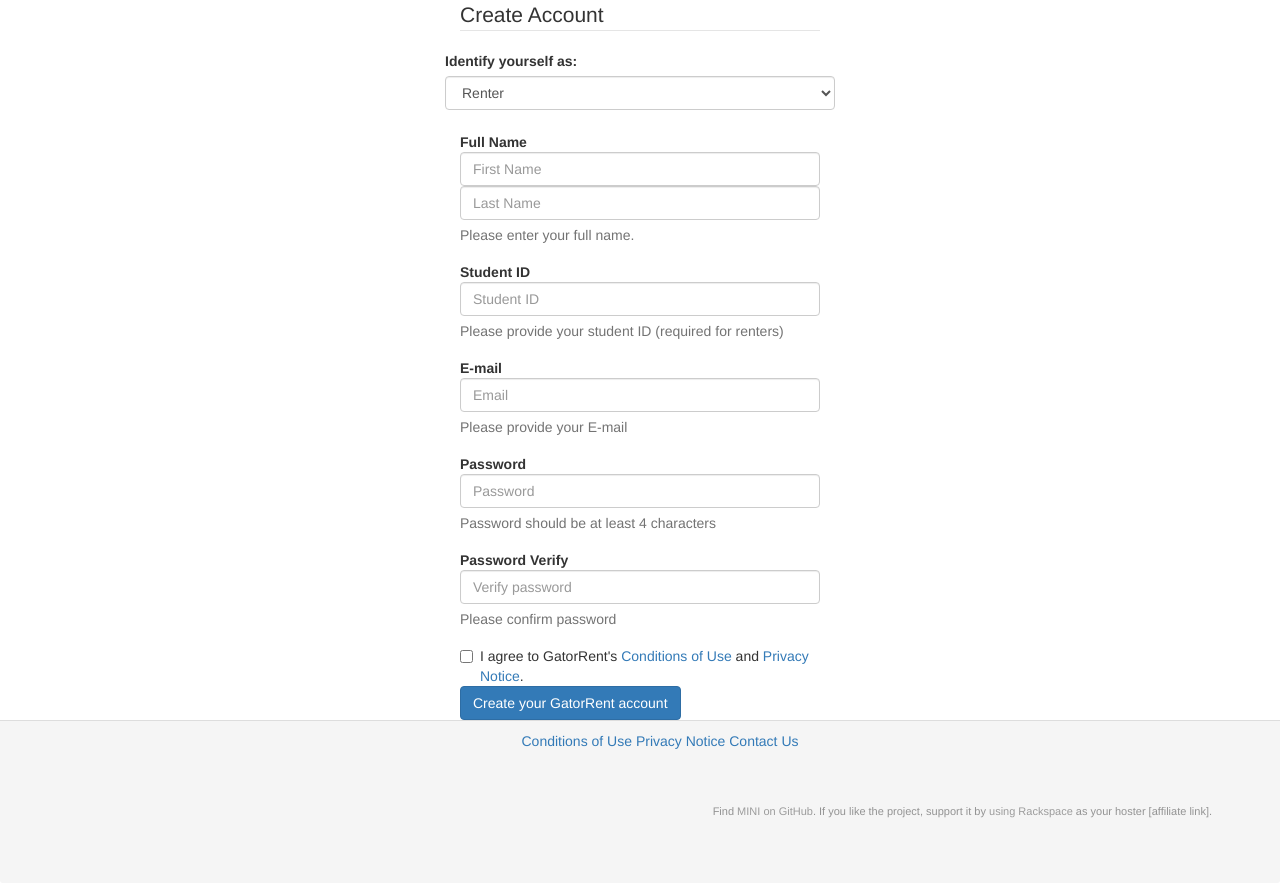
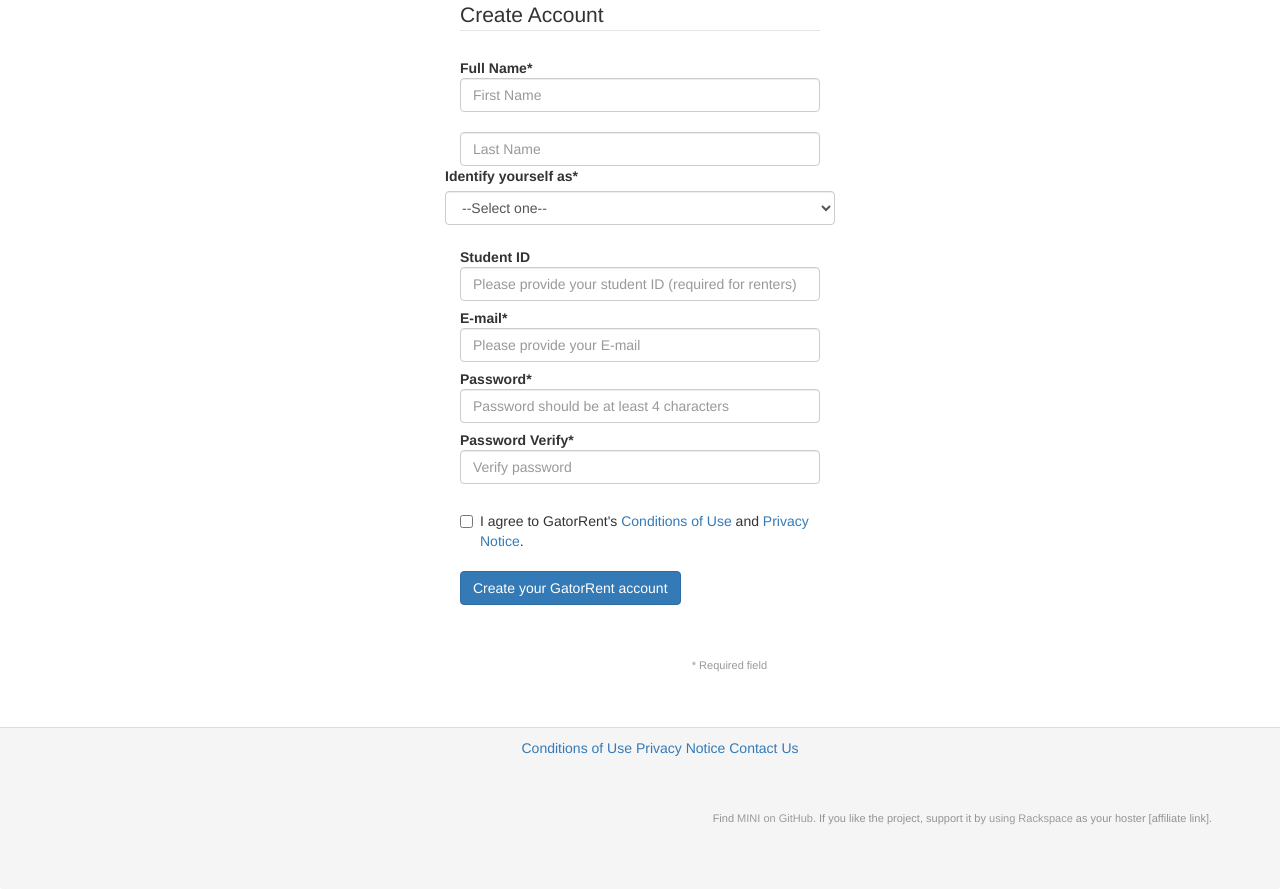
Before and after one commit to ronbarrera/GatorRent-Site-Project, a PHP site: page /home/signup in a window 1280 px wide. Shown: the part 51-940 px from the top of the page. Before the commit the page ends 869 px from the top, so only its background shows below. Run offline with PHP 8.4, Linux system fonts and the light colour scheme.

Commit message:
Clean up registeration page.

```diff
--- a/application/view/home/signup.php
+++ b/application/view/home/signup.php
@@ -9,66 +9,67 @@
                     <div id="legend">
                         <legend class="">Create Account</legend>
                     </div>
+                    <div class="control-group">
+                        <!-- First name -->
+                        <label class="control-label">Full Name*</label>
+                        <div class="controls">
+                            <input type="text" id="first_name" name="first_name" placeholder="First Name" class="form-control">
+                            <br>
+                            <input type="text" id="last_name" name="last_name" placeholder="Last Name" class="form-control">
+
+                        </div>
+                    </div>
                     <div class="form-group">
-                        <label for="user_type">Identify yourself as:</label>
+                        <label for="user_type">Identify yourself as*</label>
                         <select class="form-control" id="user_type" name="user_type">
-                            <option value="Renter" selected>Renter</option>
+                            <option value="Select" selected>--Select one--</option>
+                            <option value="Renter">Renter</option>
                             <option value="Lessor">Lessor</option>
                         </select>
                     </div>
                     <div class="control-group">
-                        <!-- First name -->
-                        <label class="control-label">Full Name</label>
-                        <div class="controls">
-                            <input type="text" id="first_name" name="first_name" placeholder="First Name" class="form-control">
-                            <input type="text" id="last_name" name="last_name" placeholder="Last Name" class="form-control">
-                            <p class="help-block">Please enter your full name.</p>
-                        </div>
-                    </div>
-
-                    <div class="control-group">
                         <!-- Renter ID -->
                         <label class="control-label" for="renter_id">Student ID</label>
                         <div class="controls">
-                            <input type="text" id="renter_id" name="renter_id" placeholder="Student ID" class="form-control">
-                            <p class="help-block">Please provide your student ID (required for renters)</p>
+                            <input type="text" id="renter_id" name="renter_id" placeholder="Please provide your student ID (required for renters)" class="form-control">
+
                         </div>
                     </div>
 
                     <div class="control-group">
                         <!-- E-mail -->
-                        <label class="control-label" for="email">E-mail</label>
+                        <label class="control-label" for="email">E-mail*</label>
                         <div class="controls">
-                            <input type="text" id="email" name="email" placeholder="Email" class="form-control">
-                            <p class="help-block">Please provide your E-mail</p>
+                            <input type="text" id="email" name="email" placeholder="Please provide your E-mail" class="form-control">
+
                         </div>
                     </div>
 
                     <div class="control-group">
                         <!-- Password-->
-                        <label class="control-label" for="password">Password</label>
+                        <label class="control-label" for="password">Password*</label>
                         <div class="controls">
-                            <input type="password" id="password" name="password" placeholder="Password" class="form-control">
-                            <p class="help-block">Password should be at least 4 characters</p>
+                            <input type="password" id="password" name="password" placeholder="Password should be at least 4 characters" class="form-control">
+
                         </div>
                     </div>
 
                     <div class="control-group">
                         <!-- Password -->
-                        <label class="control-label"  for="password_verify">Password Verify</label>
+                        <label class="control-label"  for="password_verify">Password Verify*</label>
                         <div class="controls">
                             <input type="password" id="password_verify" name="password_verify" placeholder="Verify password" class="form-control">
-                            <p class="help-block">Please confirm password</p>
+
                         </div>
                     </div>
-
+                    <br>
                     <div class="checkbox">
                         <label>
                             <input type="checkbox" name="toscomply">
                             I agree to GatorRent's <a href="<?php echo URL; ?>home/conditions_of_use" target="_blank">Conditions of Use</a> and <a href="<?php echo URL; ?>home/privacy_notice" target="_blank">Privacy Notice</a>.
                         </label>
                     </div>
-
+                    <br>
                     <div class="control-group">
                         <!-- Button -->
                         <div class="controls">
@@ -77,7 +78,7 @@
                     </div>
                 </fieldset>
             </form>
-
+            <div class="footer">* Required field</div>
         </div>
         <div class="col-sm-4">
 
```
